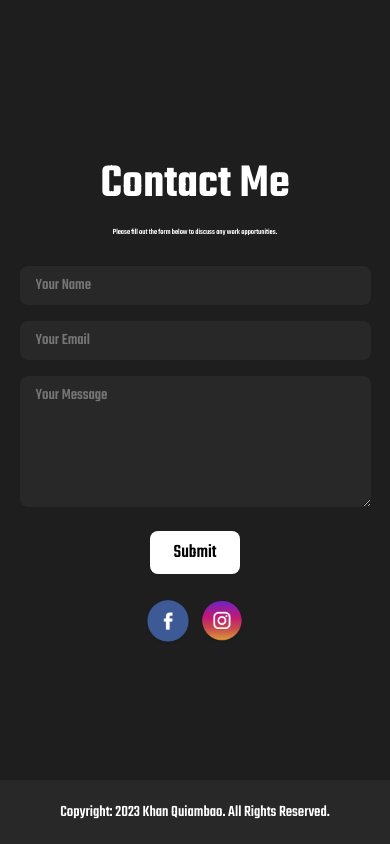
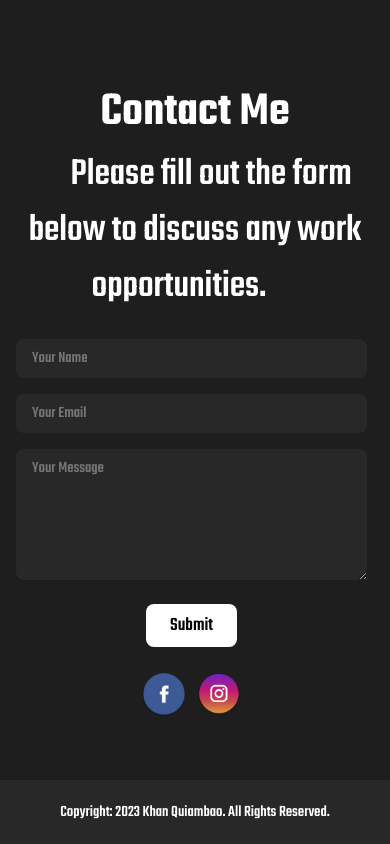
Before and after one commit to KhanQuiambao/Portfolio, a React (Create React App) app: page / in a window 390 px wide. Shown: the part 3044-3888 px from the top of the page. Built offline with nearby package versions, Linux system fonts and the light colour scheme.

Commit message:
update agian

```diff
--- a/src/components/ContactMe/contact.css
+++ b/src/components/ContactMe/contact.css
@@ -80,7 +80,7 @@
         width: 90vw;
     }
     .contactDesc{
-        font-size: 0.5rem;
+        font-size: 10vw;
     }
 
 }
```
